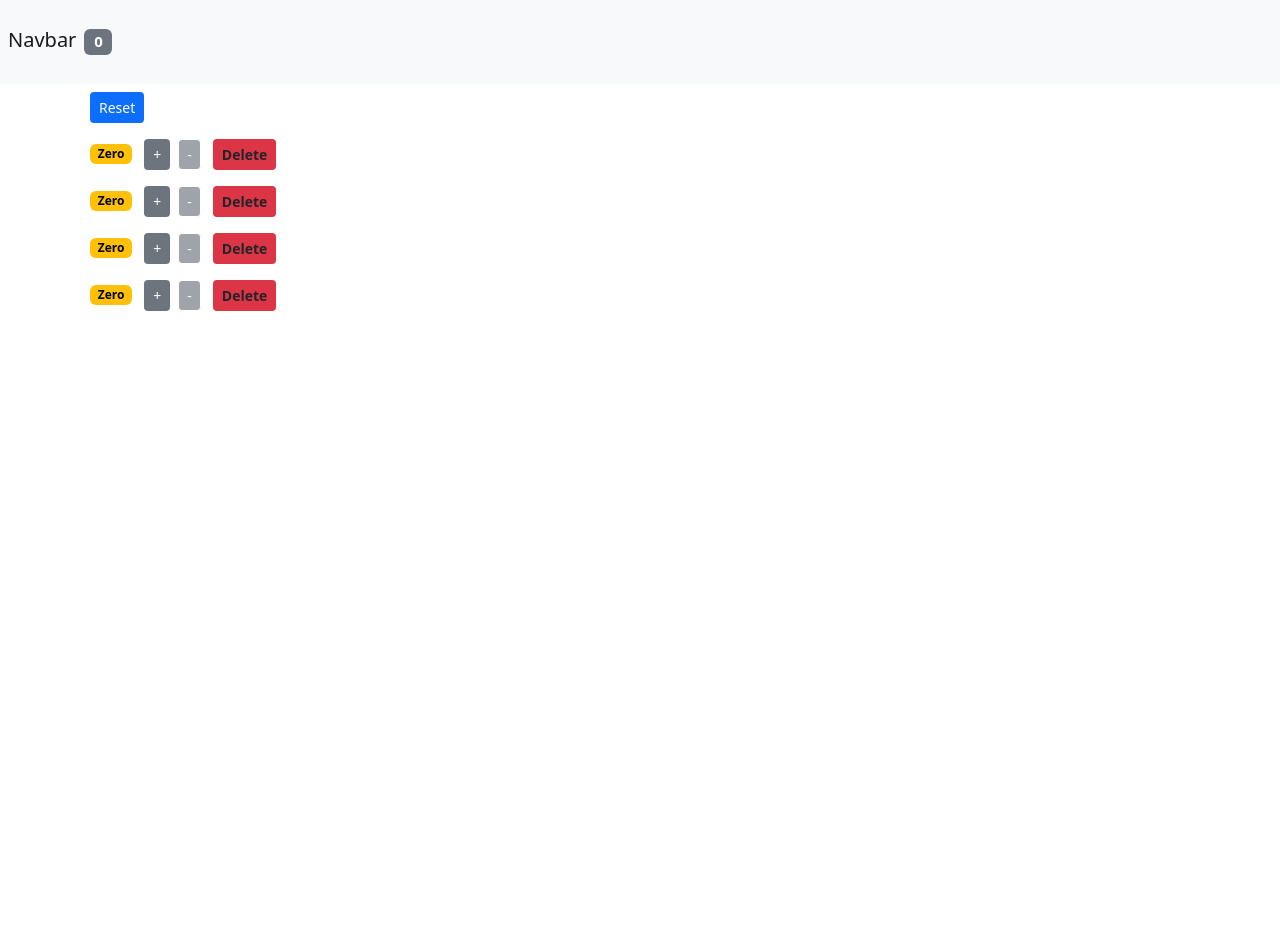
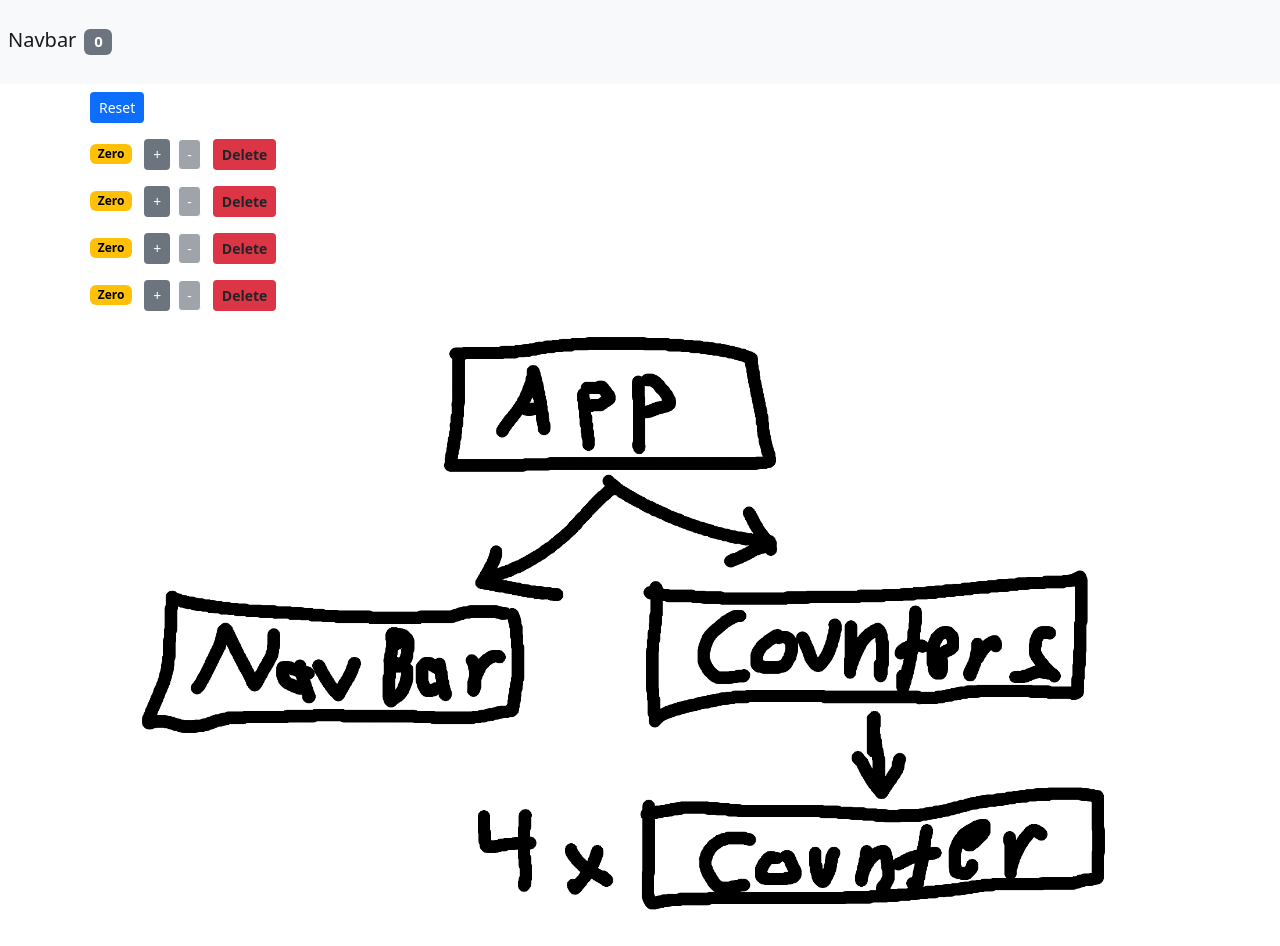
Before and after one commit to Web4L/CounterApp, a React (Create React App) app: page / in a window 1280 px wide. Before the commit the page ends 800 px from the top, so only its background shows below. Built offline with nearby package versions, Linux system fonts and the light colour scheme.

Commit message:
Added Image

```diff
--- a/src/App.jsx
+++ b/src/App.jsx
@@ -1,7 +1,7 @@
 import React, { Component } from "react";
 import NavBar from "./components/navbar.jsx";
 import Counters from "./components/counters.jsx";
-//import componentTreeImg from "./images/component-tree.png";
+import componentTreeImg from "./images/component-tree.png";
 
 class App extends Component {
 	state = {
@@ -58,11 +58,11 @@ class App extends Component {
 						handleDelete={this.handleDelete}
 						counters={this.state.counters}
 					/>
-					{/* <img
+					<img
 						src={componentTreeImg}
 						alt="component tree img"
 						style={{ maxWidth: "100%" }}
-					/> */}
+					/>
 				</main>
 			</div>
 		);
```
